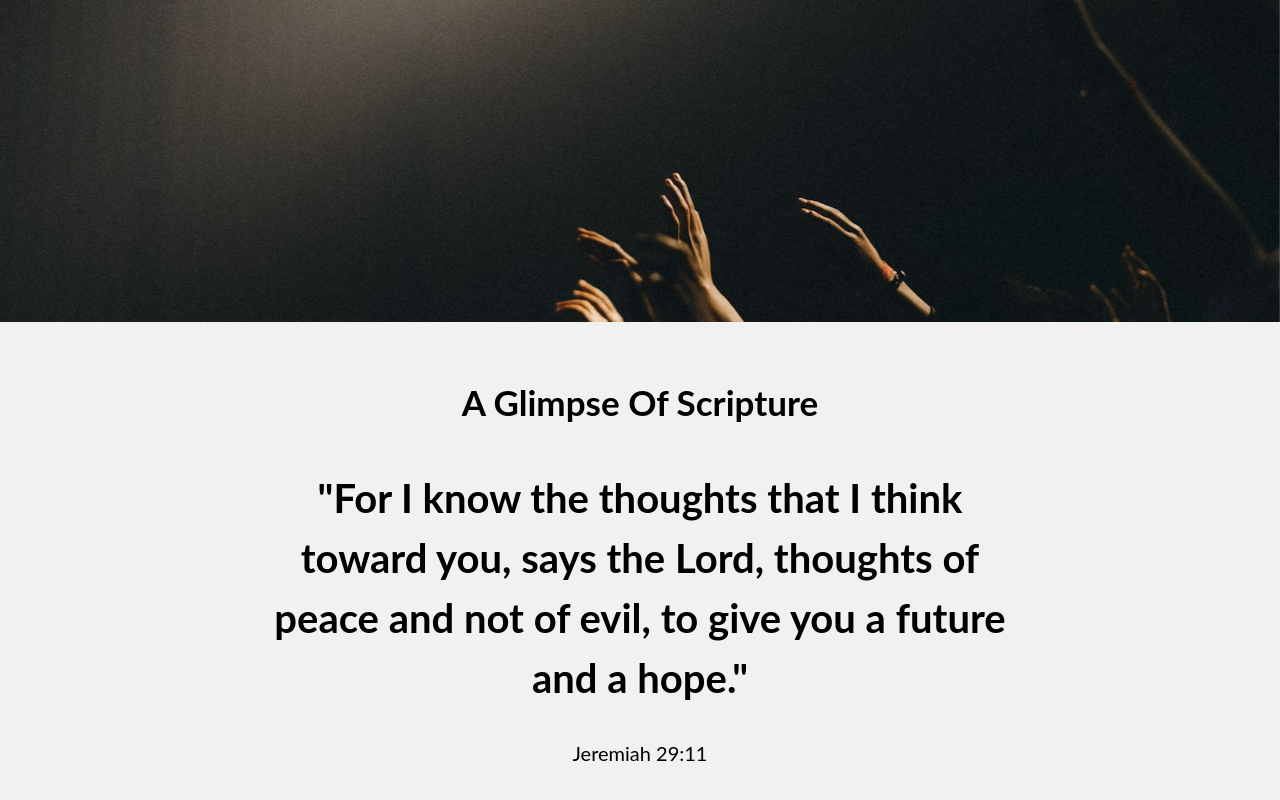
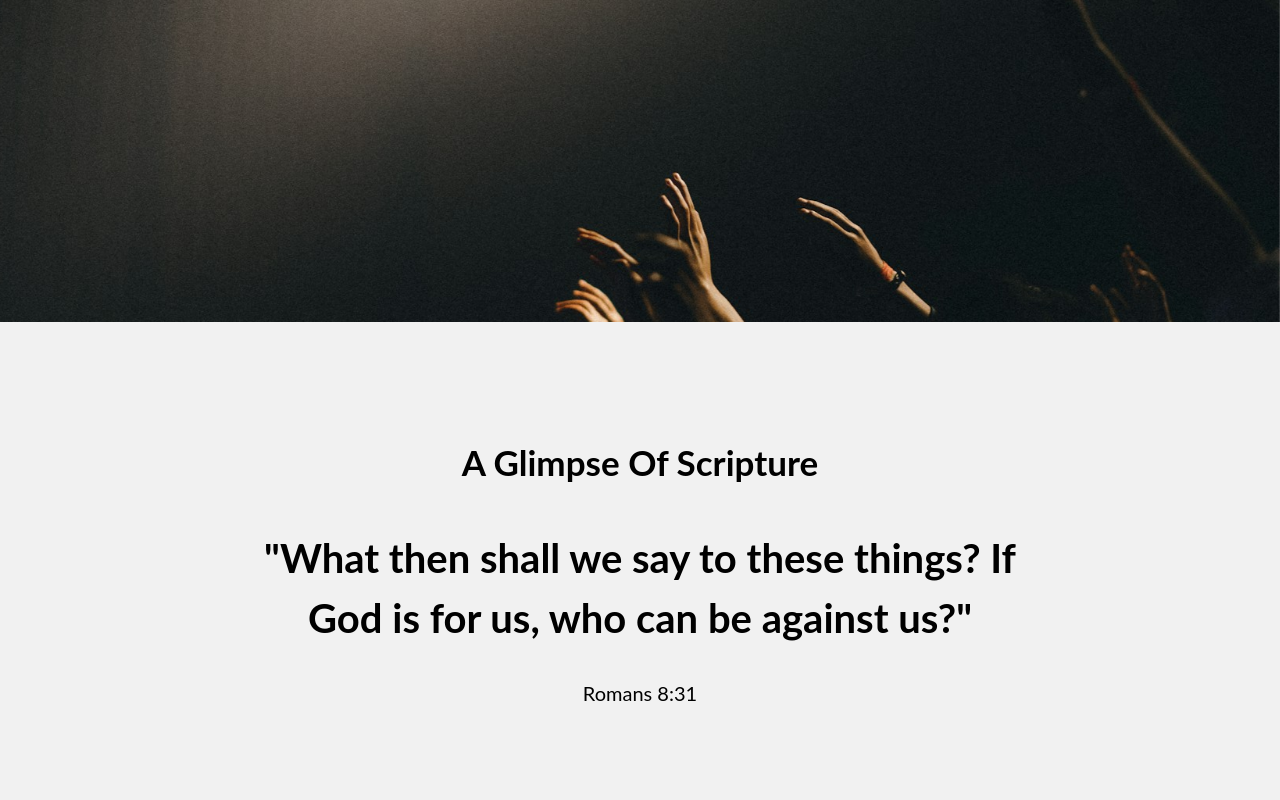
Before and after one commit to stthomasbushwick/sthomasapp, a React (Vite) app: page / in a window 1280 px wide. Shown: the part 1878-2678 px from the top of the page. Built offline with nearby package versions, Linux system fonts and the light colour scheme.

Commit message:
added 17 verses to verses object in home for glimpse of scripture

```diff
--- a/src/pages/Home.jsx
+++ b/src/pages/Home.jsx
@@ -1,38 +1,78 @@
 import { FlipWords } from "../components/FlipWords";
 import { Link } from "react-router-dom";
 import { Parallax, useParallax, ParallaxBanner } from "react-scroll-parallax";
-import church from "../assets/church.jpg"
-import handsup from "../assets/handsup.jpg"
+import church from "../assets/church.jpg";
+import handsup from "../assets/handsup.jpg";
 const Home = () => {
   const words = ["God", "us", "others"];
   const verses = {
-        "John 3:16": "For God so loved the world that He gave His only begotten Son, that whoever believes in Him should not perish but have everlasting life.",
-        "Jeremiah 29:11": "For I know the thoughts that I think toward you, says the Lord, thoughts of peace and not of evil, to give you a future and a hope.",
-        "Philippians 4:13": "I can do all things through Christ who strengthens me.",
-        "Isaiah 40:31": "But those who wait on the Lord shall renew their strength; they shall mount up with wings like eagles, they shall run and not be weary, they shall walk and not faint.",
-        "Romans 8:28": "And we know that all things work together for good to those who love God, to those who are the called according to His purpose.",
-        "Proverbs 3:5-6": "Trust in the Lord with all your heart, and lean not on your own understanding; in all your ways acknowledge Him, and He shall direct your paths.",
-        "2 Timothy 1:7": "For God has not given us a spirit of fear, but of power and of love and of a sound mind.",
+    "James 1:6":
+      "But when you ask, you must believe and not doubt, because the one who doubts is like a wave of the sea, blown and tossed by the wind",
+    "John 20:29":
+      "Jesus said to him, 'Because you have seen me, you have believed; blessed are those who have not seen and yet have believed",
+    "Proverbs 3:5–6":
+      "Trust in the Lord with all your heart and lean not on your own understanding; in all your ways submit to him, and he will make your paths straight",
+    "Romans 8:31":
+      "What then shall we say to these things? If God is for us, who can be against us?",
+    "Psalm 46:10": "Be still, and know that I am God.",
+    "Romans 8:18":
+      "For I consider that the sufferings of this present time are not worth comparing with the glory that is to be revealed to us",
+    "Philippians 4:13": "I can do all things through him who strengthens me",
+    "Psalm 23:4":
+      "Even though I walk through the valley of the shadow of death, I will fear no evil, for you are with me; your rod and your staff, they comfort me",
+    "Matthew 24:6":
+      "And you will hear of wars and rumors of wars. See that you are not troubled; for all these things must come to pass, but the end is not yet",
+    "Joshua 1:9":
+      "Have I not commanded you? Be strong and courageous. Do not be afraid; do not be discouraged, for the Lord your God is with you wherever you go",
+    "Jeremiah 29:11":
+      "For I know the plans I have for you,” declares the Lord, “plans to prosper you and not to harm you, plans to give you hope and a future",
+    "Proverbs 16:9":
+      "The heart of man plans his way, but the Lord establishes his steps",
+    "Job 22:28":
+      "You will also decree a thing, and it shall be established for you; And light shall shine on your ways",
+    "Isaiah 41:10":
+      "Fear not, for I am with you; be not dismayed, for I am your God; I will strengthen you, I will help you, I will uphold you with my righteous right hand",
+    "Romans 8:11":
+      "And if the Spirit of him who raised Jesus from the dead is living in you, he who raised Christ from the dead will also give life to your mortal bodies because of his Spirit who lives in you",
+    "Luke 23:24":
+      "Then Jesus said, 'Father, forgive them, for they do not know what they are doing",
+    "Ecclesiastes 32:19":
+      "Do nothing without advice; and when thou hast once done, repent not",
+    "Ecclesiastes 3:11":
+      "He has made everything beautiful in its time. He has also set eternity in the human heart; yet no one can fathom what God has done from beginning to end",
+    "Mark 11:24":
+      "Therefore I tell you, whatever you ask for in prayer, believe that you have received it, and it will be yours",
+    "Romans 14:13":
+      "Therefore let us stop passing judgment on one another. Instead, make up your mind not to put any stumbling block or obstacle in the way of a brother or sister",
+    "John 3:16":
+      "For God so loved the world that He gave His only begotten Son, that whoever believes in Him should not perish but have everlasting life.",
+    "Isaiah 40:31":
+      "But those who wait on the Lord shall renew their strength; they shall mount up with wings like eagles, they shall run and not be weary, they shall walk and not faint.",
+    "Romans 8:28":
+      "And we know that all things work together for good to those who love God, to those who are the called according to His purpose.",
+    "2 Timothy 1:7":
+      "For God has not given us a spirit of fear, but of power and of love and of a sound mind.",
     "Psalm 23:1": "The Lord is my shepherd; I shall not want.",
-        "Matthew 11:28": "Come to Me, all you who labor and are heavy laden, and I will give you rest.",
-        "Romans 15:13": "Now may the God of hope fill you with all joy and peace in believing, that you may abound in hope by the power of the Holy Spirit."
+    "Matthew 11:28":
+      "Come to Me, all you who labor and are heavy laden, and I will give you rest.",
+    "Romans 15:13":
+      "Now may the God of hope fill you with all joy and peace in believing, that you may abound in hope by the power of the Holy Spirit.",
   };
 
   const whyParallaxImg = useParallax({ y: [-10, 10], speed: 10 });
   const whyParallaxText = useParallax({ y: [-15, 15], speed: 15 });
 
-
   const RandomVerse = () => {
     const keys = Object.keys(verses);
-        const randomKey = keys[Math.floor(keys.length * Math.random())]
+    const randomKey = keys[Math.floor(keys.length * Math.random())];
     const verseText = verses[randomKey];
     return (
       <>
         <h1 id="verse-text">"{verseText}"</h1>
         <p id="verse-number">{randomKey}</p>
       </>
-        )
-    }
+    );
+  };
 
   return (
     <>
@@ -43,12 +83,13 @@ const Home = () => {
             speed: -15,
           },
         ]}
-            style={{ height: `calc(100vh - 64px)` }}
-            >
+        style={{ height: `calc(100vh - 64px)` }}>
         <Parallax speed={8}>
           <div id="home-title-section">
             <h1>ST. THOMAS EPISCOPAL CHURCH</h1>
-                        <p>You matter to <FlipWords words={words} duration={1500} /></p>
+            <p>
+              You matter to <FlipWords words={words} duration={1500} />
+            </p>
           </div>
         </Parallax>
       </ParallaxBanner>
@@ -59,17 +100,29 @@ const Home = () => {
         </div>
         <div id="home-why-sec-div-2" ref={whyParallaxText.ref}>
           <h1>Why Our Church?</h1>
-                    <p>St. Thomas Episcopal Church is a Christian community called to communicate God’s love to people from all walks of life.  We are committed to being a sign to our city of God’s work, justice, peace, and love. We are a Parish family unified in giving thanks and praise to the Lord for his blessings. We celebrate through prayer, bible study, education, music, and food.</p>
+          <p>
+            St. Thomas Episcopal Church is a Christian community called to
+            communicate God’s love to people from all walks of life.  We are
+            committed to being a sign to our city of God’s work, justice, peace,
+            and love. We are a Parish family unified in giving thanks and praise
+            to the Lord for his blessings. We celebrate through prayer, bible
+            study, education, music, and food.
+          </p>
         </div>
       </div>
 
-            <Parallax speed={10} id="home-why-section-mobile" >
+      <Parallax speed={10} id="home-why-section-mobile">
         <h1>Why Our Church?</h1>
         <img src="https://stthomasbushwick.org/uploads/2023/08/DSC07556.jpg"></img>
-                    <p>St. Thomas Episcopal Church is a Christian community called to communicate God’s love to people from all walks of life.  We are committed to being a sign to our city of God’s work, justice, peace, and love. We are a Parish family unified in giving thanks and praise to the Lord for his blessings. We celebrate through prayer, bible study, education, music, and food.</p>
+        <p>
+          St. Thomas Episcopal Church is a Christian community called to
+          communicate God’s love to people from all walks of life.  We are
+          committed to being a sign to our city of God’s work, justice, peace,
+          and love. We are a Parish family unified in giving thanks and praise
+          to the Lord for his blessings. We celebrate through prayer, bible
+          study, education, music, and food.
+        </p>
       </Parallax>
-
-
 
       <ParallaxBanner
         layers={[
@@ -78,9 +131,8 @@ const Home = () => {
             speed: -15,
           },
         ]}
-            style={{ height: `calc(100vh - 100px)` }}
-            >
-                <Parallax speed={5} >
+        style={{ height: `calc(100vh - 100px)` }}>
+        <Parallax speed={5}>
           <div id="home-prayer-section">
             <h1>Need Prayer?</h1>
             <p>No matter what you’re facing, we’d love to pray with you!</p>
@@ -97,7 +149,7 @@ const Home = () => {
         <RandomVerse />
       </Parallax>
     </>
-    )
-}
+  );
+};
 
 export default Home;
```
Lines whose indentation alone changed are shown as unchanged.
